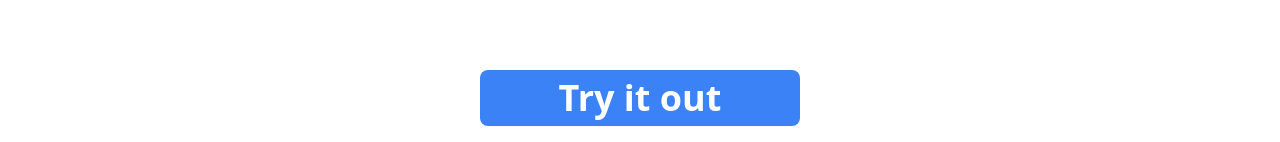
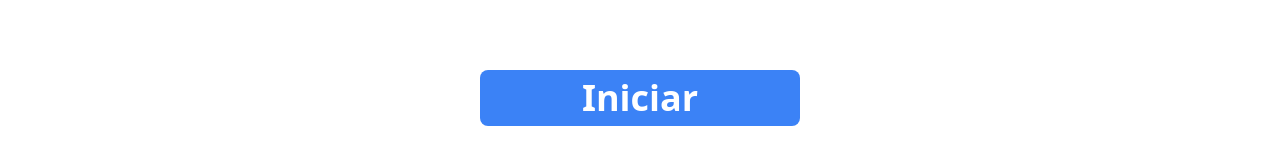
Before and after one commit to MGeovany/gas-saver, a Next.js app: page / in a window 1280 px wide. Shown: the part 658-800 px from the top of the page. Built offline with nearby package versions, Linux system fonts and the light colour scheme.

Commit message:
refactor: :ambulance: button name to spanish

```diff
--- a/src/pages/about/index.tsx
+++ b/src/pages/about/index.tsx
@@ -33,7 +33,7 @@ const About = () => {
             que pueda dedicar más tiempo a las cosas que más le importan.
           </p>
           <button className="bg-blue-500 hover:bg-blue-700 text-white font-bold text-2xl py-2 w-80 rounded-lg mt-20">
-            Try Demo
+            Probar Demo
           </button>
         </div>
       </div>
--- a/src/pages/index.tsx
+++ b/src/pages/index.tsx
@@ -43,7 +43,7 @@ export default function Home() {
           personal del coste del <br />
           combustible
           <button className="bg-blue-500 hover:bg-blue-700 text-white font-bold text-4xl py-2 w-80 rounded-lg mt-48">
-            Try it out
+            Iniciar
           </button>
         </div>
         <div className="my-10 md:h-screen flex flex-col justify-center items-center">
```
